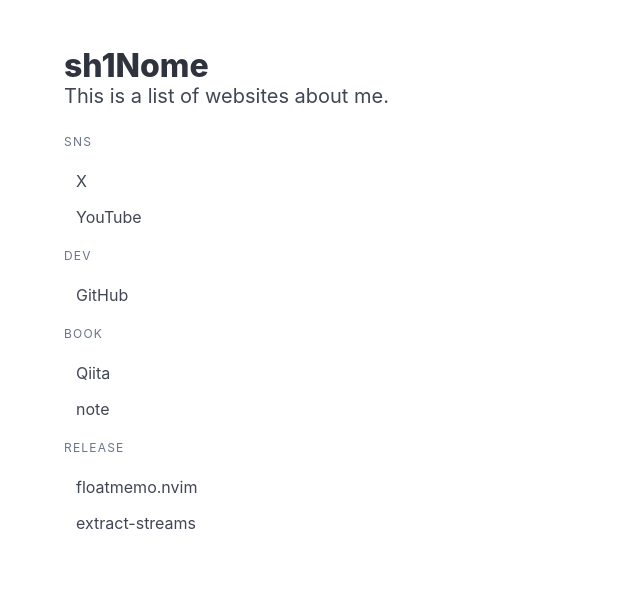
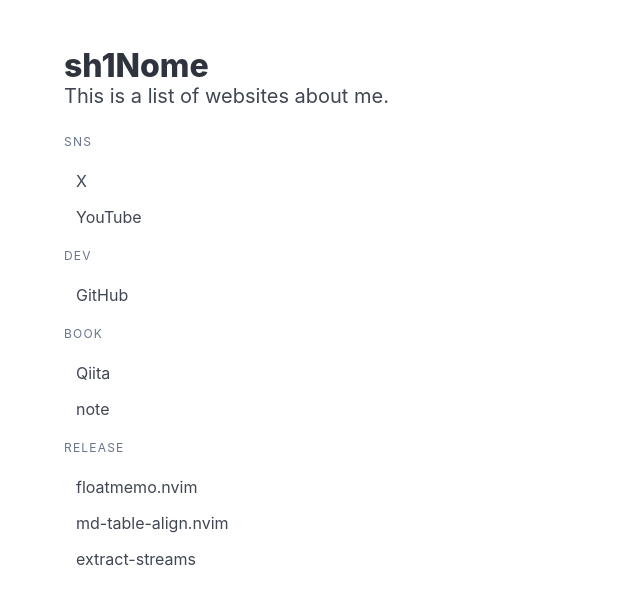
Before and after one commit to sh1Nome/sh1Nome.github.io, a plain HTML site: page index.html in a window 1280 px wide. Shown: the whole page, without its empty margins (0-640 px from the left). Drawn offline with nearby package versions, Linux system fonts and the light colour scheme.

Commit message:
[add]md-table-align.nvimを追加

```diff
--- a/index.html
+++ b/index.html
@@ -48,6 +48,11 @@
                 target="_blank"
                 >floatmemo.nvim</a
               >
+              <a
+                href="https://github.com/sh1Nome/md-table-align.nvim"
+                target="_blank"
+                >md-table-align.nvim</a
+              >
             </li>
             <li>
               <a
```
